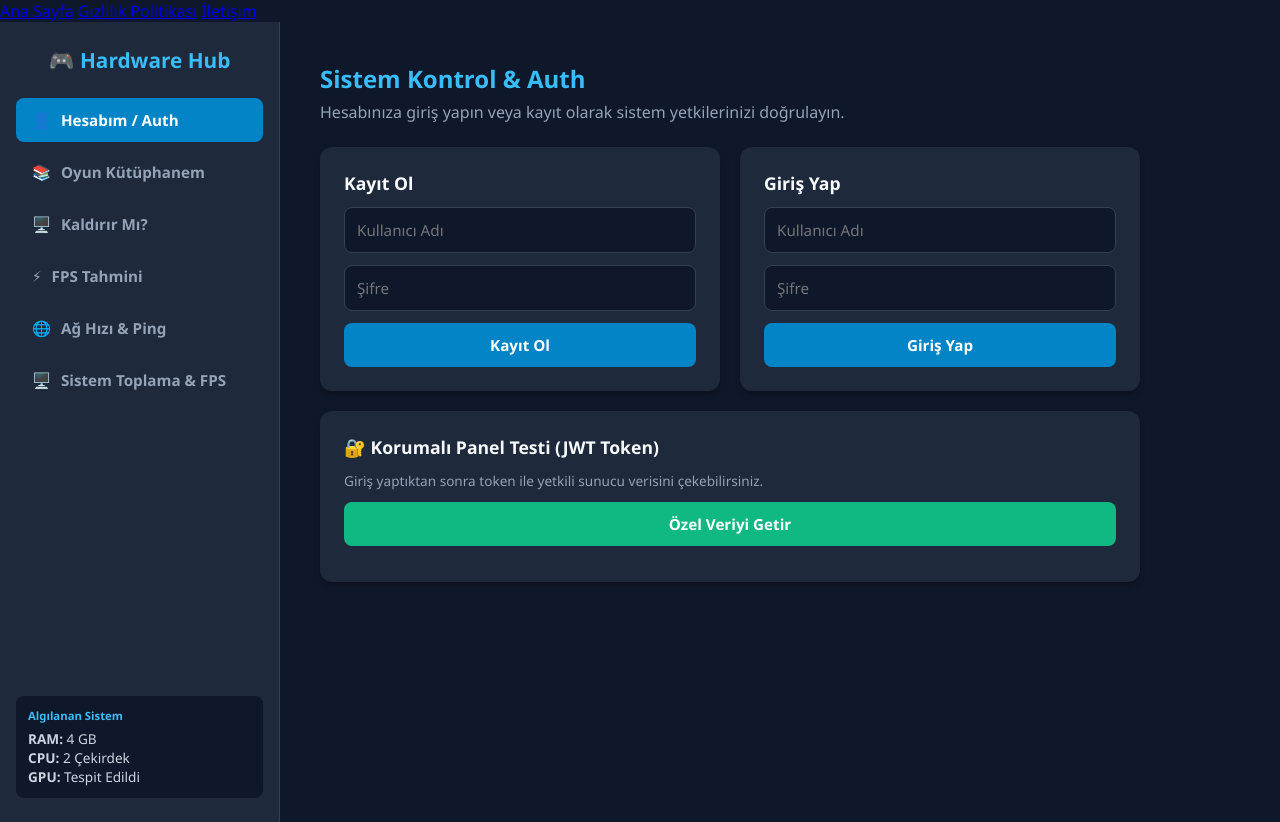
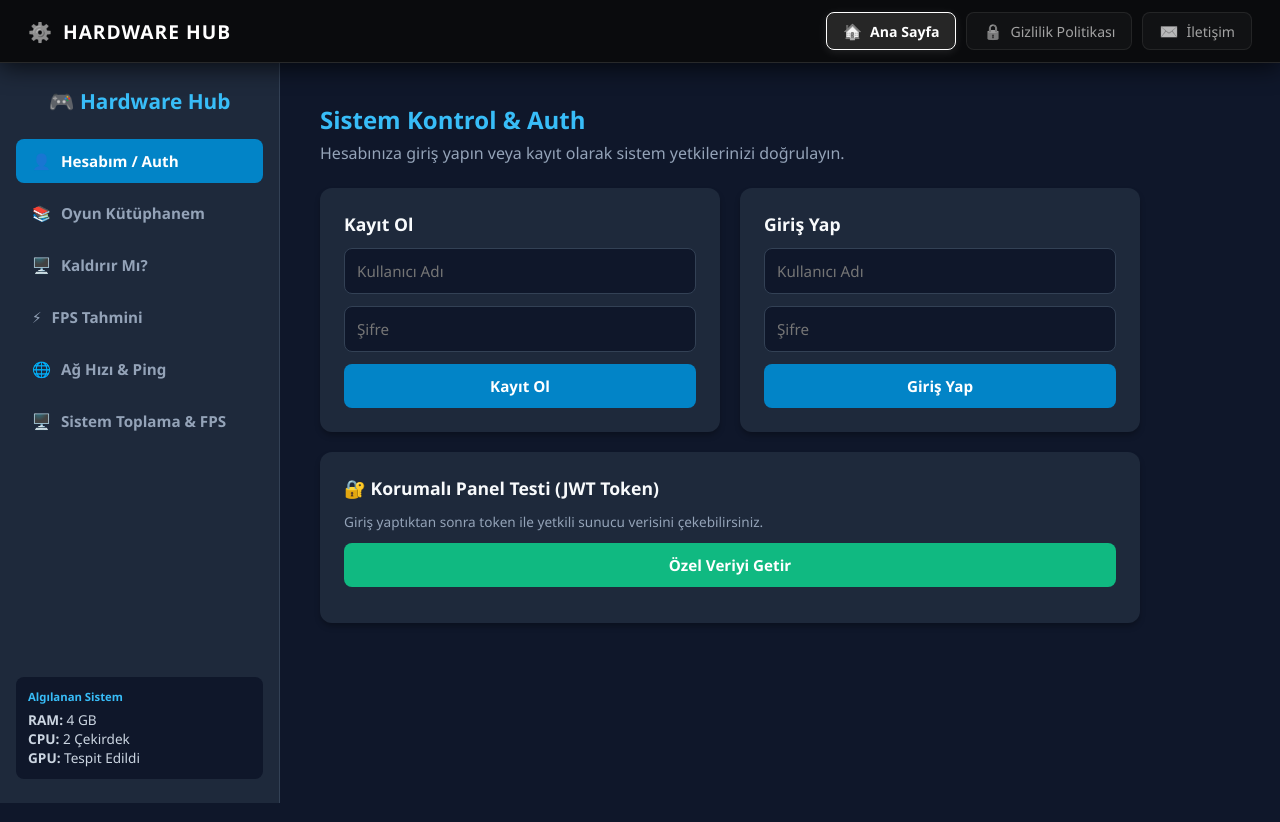
Before and after one commit to yakupkuce67-arch/hardware-hub, a website: page public/index.html in a window 1280 px wide. Drawn offline with Linux system fonts and the light colour scheme.

Commit message:
Navbar siyah beyaz minimal temaya gecirildi

```diff
--- a/public/index.html
+++ b/public/index.html
@@ -12,11 +12,24 @@
 
 <body>
 
-  <nav>
-    <a href="/">Ana Sayfa</a>
-    <a href="privacy.html">Gizlilik Politikası</a>
-    <a href="contact.html">İletişim</a>
+  <!-- Minimalist Üst Bar (Monochrome Navbar) -->
+<header class="top-navbar">
+  <div class="nav-brand">
+    <span class="brand-icon">⚙️</span> Hardware Hub
+  </div>
+  <nav class="top-nav-links">
+    <a href="/" class="top-nav-item active">
+      <span class="icon">🏠</span> Ana Sayfa
+    </a>
+    <a href="privacy.html" class="top-nav-item">
+      <span class="icon">🔒</span> Gizlilik Politikası
+    </a>
+    <a href="contact.html" class="top-nav-item">
+      <span class="icon">✉️</span> İletişim
+    </a>
   </nav>
+</header>
+
 
   <div class="app-container">
     <!-- Sol Menü -->
--- a/public/style.css
+++ b/public/style.css
@@ -11,9 +11,116 @@ body {
   min-height: 100vh;
 }
 
+/* ==========================================
+   MINIMALIST BLACK & WHITE TOP NAVBAR STYLES
+   ========================================== */
+.top-navbar {
+  display: flex;
+  align-items: center;
+  justify-content: space-between;
+  background: rgba(10, 10, 10, 0.90);
+  backdrop-filter: blur(12px);
+  -webkit-backdrop-filter: blur(12px);
+  border-bottom: 1px solid rgba(255, 255, 255, 0.12);
+  padding: 12px 28px;
+  position: sticky;
+  top: 0;
+  z-index: 1000;
+  box-shadow: 0 4px 25px rgba(0, 0, 0, 0.7);
+}
+
+.nav-brand {
+  display: flex;
+  align-items: center;
+  gap: 10px;
+  font-size: 1.2rem;
+  font-weight: 700;
+  color: #ffffff;
+  letter-spacing: 1px;
+  text-transform: uppercase;
+}
+
+.brand-icon {
+  font-size: 1.2rem;
+  opacity: 0.85;
+  filter: grayscale(100%);
+}
+
+.top-nav-links {
+  display: flex;
+  align-items: center;
+  gap: 10px;
+}
+
+.top-nav-item {
+  display: inline-flex;
+  align-items: center;
+  gap: 8px;
+  padding: 8px 16px;
+  border-radius: 8px;
+  font-size: 0.88rem;
+  font-weight: 500;
+  color: #a3a3a3;
+  text-decoration: none;
+  background: rgba(255, 255, 255, 0.03);
+  border: 1px solid rgba(255, 255, 255, 0.08);
+  transition: all 0.25s ease-in-out;
+}
+
+.top-nav-item .icon {
+  font-size: 0.95rem;
+  opacity: 0.7;
+  filter: grayscale(100%);
+  transition: transform 0.25s ease, opacity 0.25s ease;
+}
+
+/* Hover Efekti - Açık Gri / Beyaz Vurgu */
+.top-nav-item:hover {
+  color: #ffffff;
+  background: rgba(255, 255, 255, 0.1);
+  border-color: rgba(255, 255, 255, 0.3);
+  transform: translateY(-2px);
+  box-shadow: 0 4px 12px rgba(0, 0, 0, 0.5);
+}
+
+.top-nav-item:hover .icon {
+  opacity: 1;
+  transform: translateY(-1px);
+}
+
+/* Aktif Sayfa - Mat Siyah & Beyaz Çerçeve */
+.top-nav-item.active {
+  color: #ffffff;
+  background: #262626;
+  border-color: #ffffff;
+  font-weight: 600;
+  box-shadow: 0 2px 10px rgba(255, 255, 255, 0.1);
+}
+
+.top-nav-item.active .icon {
+  opacity: 1;
+}
+
+/* Navbar Mobil Uyum */
+@media (max-width: 640px) {
+  .top-navbar {
+    flex-direction: column;
+    gap: 12px;
+    padding: 12px 16px;
+  }
+  .top-nav-links {
+    width: 100%;
+    justify-content: center;
+    flex-wrap: wrap;
+  }
+}
+
+/* ==========================================
+   GENEL DÜZEN VE SIDEBAR STİLLERİ
+   ========================================== */
 .app-container {
   display: flex;
-  min-height: 100vh;
+  min-height: calc(100vh - 60px);
 }
 
 /* Sol Sidebar */
@@ -86,14 +193,6 @@ body {
   flex-grow: 1;
   padding: 40px;
   max-width: 900px;
-}
-
-.tab-content {
-  display: none;
-}
-
-.tab-content.active {
-  display: block;
 }
 
 h1 {
@@ -226,7 +325,7 @@ button:hover {
 }
 
 /* ==========================================
-   PC Builder & FPS Calculator Styles (GÜNCEL)
+   PC Builder & FPS Calculator Styles
    ========================================== */
 
 /* Sekme Gizleme ve Aktiflik Kuralları */
```
Lines whose indentation alone changed are shown as unchanged.
